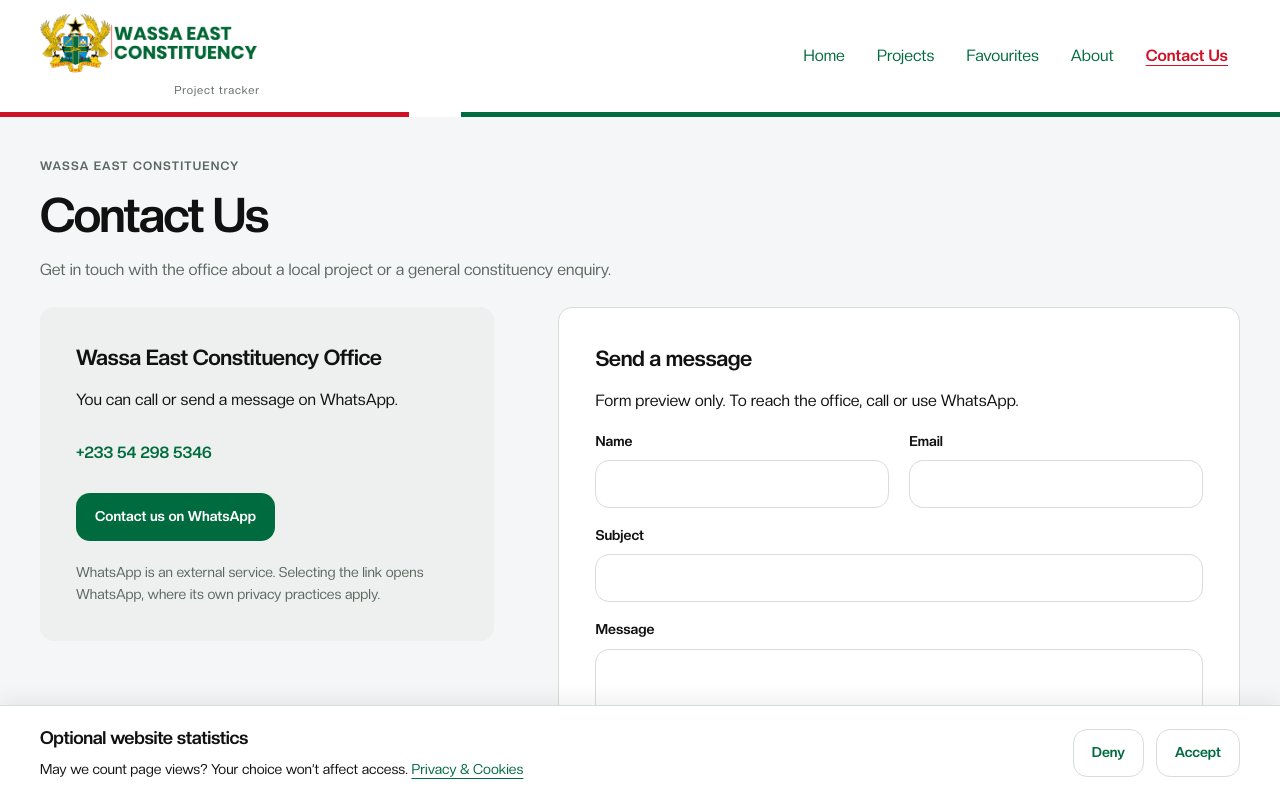
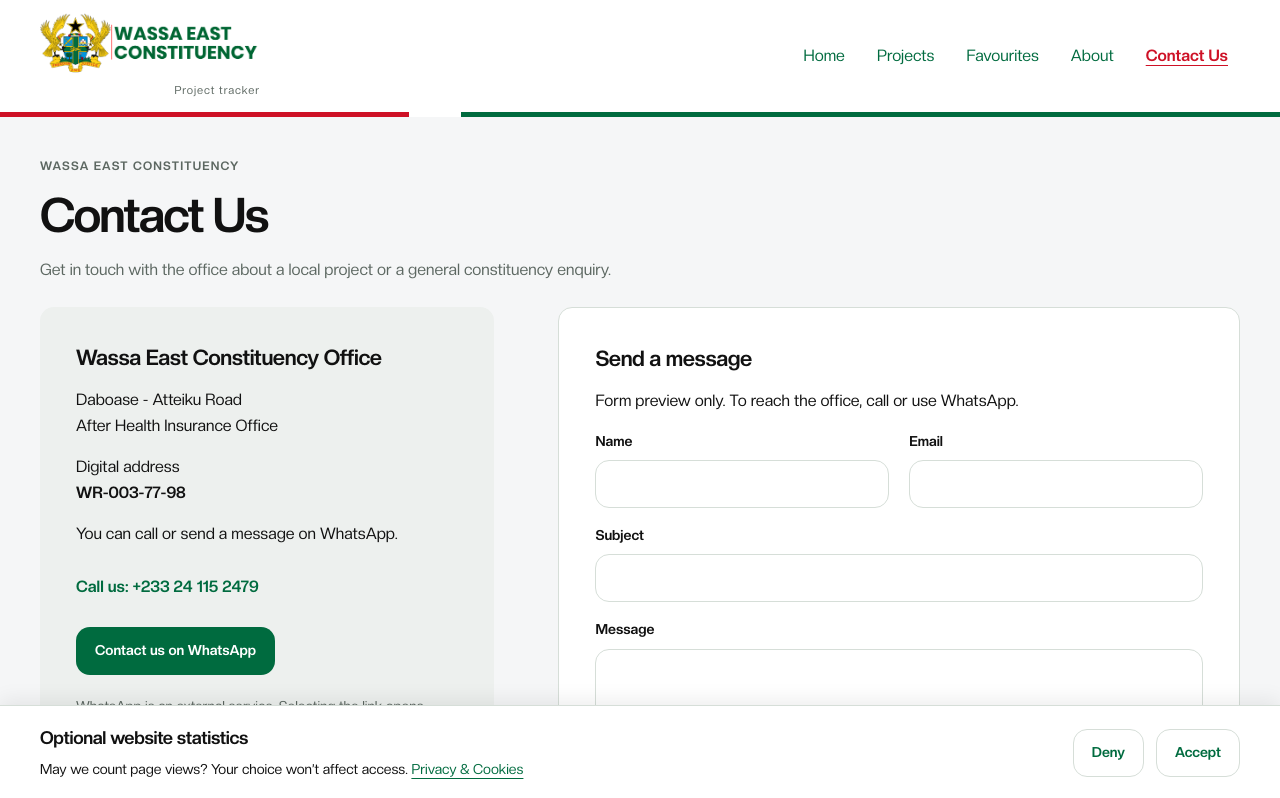
Before and after one commit to ram2ey/weprojecttracker, a Next.js app: page /contact in a window 1280 px wide. Shown: the top 798 px of the page. Built offline with nearby package versions, Linux system fonts and the light colour scheme; no server answers.

Commit message:
Update constituency office address and contact number (#16)
Co-authored-by: Ramsey Kwabena Asmah <194391072+ram2ey@users.noreply.github.com>

```diff
--- a/src/app/(public)/contact/page.tsx
+++ b/src/app/(public)/contact/page.tsx
@@ -26,10 +26,14 @@ export default function Contact() {
         <div className="contact-columns">
           <section className="office-panel">
             <h2>Wassa East Constituency Office</h2>
+            <address className="office-address">
+              <p>Daboase - Atteiku Road<br />After Health Insurance Office</p>
+              <p>Digital address<br /><strong>WR-003-77-98</strong></p>
+            </address>
             <p>You can call or send a message on WhatsApp.</p>
             <p>
               <a className="text-link" href={officeCall}>
-                {officePhone}
+                Call us: {officePhone}
               </a>
             </p>
             <div className="action-row">
--- a/src/app/globals.css
+++ b/src/app/globals.css
@@ -573,6 +573,7 @@ footer :is(a, button) {
   overflow-wrap: anywhere;
 }
 .office-panel { background: var(--muted); }
+.office-address { font-style: normal; }
 .office-panel .subtle-note { margin: 20px 0 0; }
 .enquiry-panel { background: var(--card); border: 1px solid var(--border); }
 .enquiry-panel fieldset { display: grid; gap: 16px; border: 0; padding: 0; margin: 0; }
--- a/src/lib/office-contact.ts
+++ b/src/lib/office-contact.ts
@@ -1,4 +1,4 @@
-export const officePhone = "+233 54 298 5346";
+export const officePhone = "+233 24 115 2479";
 const digits = officePhone.replace(/\D/g, "");
 export const officeCall = "tel:+" + digits;
 export const officeWhatsApp = "https://wa.me/" + digits;
```
Also changed, not shown: 2 other files (tests, documents, lock files or other folders).
